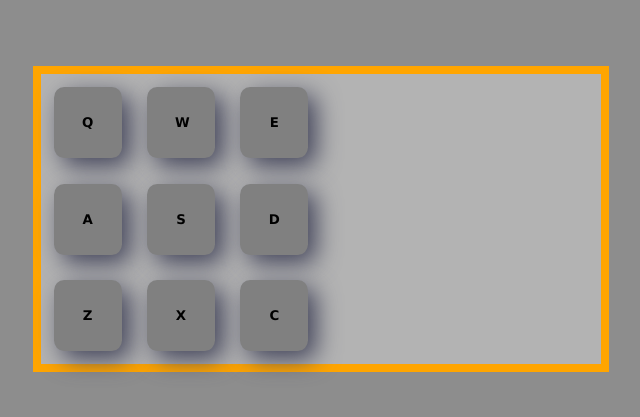
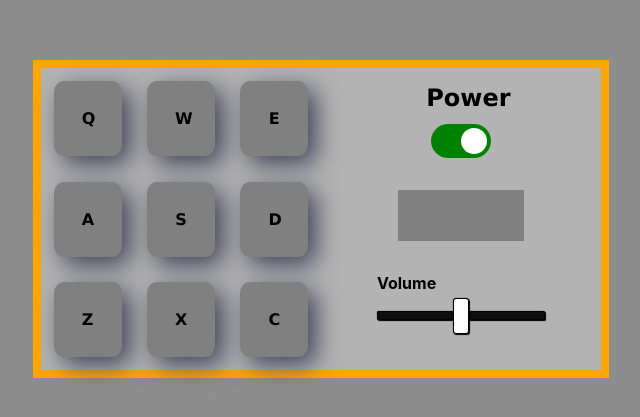
Before and after one commit to SoQu-PJ/Drum-Machine, a React (Create React App) app: page / in a window 1280 px wide. Shown: the part 181-598 px from the top of the page, without its empty margins (319-959 px from the left). Built offline with nearby package versions, Linux system fonts and the light colour scheme.

Commit message:
style sound panel and add sound volume event and power event

```diff
--- a/package.json
+++ b/package.json
@@ -1,7 +1,7 @@
 {
   "name": "drum-machine",
   "version": "0.1.0",
-  "homepage": "https://github.com/SoQu-PJ/Drum-Machine",
+  "homepage": "https://SoQu-PJ.github.io/Drum-Machine",
   "private": true,
   "dependencies": {
     "@testing-library/jest-dom": "^5.16.5",
@@ -9,7 +9,7 @@
     "@testing-library/user-event": "^13.5.0",
     "react": "^18.2.0",
     "react-dom": "^18.2.0",
-    "react-scripts": "5.0.1",
+    "react-scripts": "^2.1.3",
     "web-vitals": "^2.1.4"
   },
   "scripts": {
--- a/src/App.css
+++ b/src/App.css
@@ -6,6 +6,8 @@
   --bg-drum-machine-color: rgb(179, 179, 179);
 
   --bg-button-color: rgb(128, 128, 128);
+
+  --bg-monitor-color: rgb(128, 128, 128);
 }
 
 * {
@@ -38,6 +40,8 @@ body {
 
 .drum-pad {
   font-family: 'Lucida Sans', 'Lucida Sans Regular', 'Lucida Grande', 'Lucida Sans Unicode', Geneva, Verdana, sans-serif;
+  font-weight: bold;
+  font-size: 1rem;
   padding: 30%;
   margin: 0.8rem;
   background-color: var(--bg-button-color);
@@ -46,7 +50,6 @@ body {
   box-shadow: 8px 8px 24px 0px rgba(66, 68, 90, 1);
   cursor: pointer;
   transition: 0.5s;
-  font-weight: bold;
 }
 
 .drum-pad:hover {
@@ -54,3 +57,210 @@ body {
 }
 
 /* button section end */
+
+/* sound panel section start */
+
+.sound-panel {
+  display: flex;
+  justify-content: space-evenly;
+  align-items: center;
+  flex-flow: column;
+}
+
+/* power start*/
+.switch {
+  position: relative;
+  display: inline-block;
+  width: 60px;
+  height: 34px;
+  margin-top: 1.5rem;
+  transition: 0.5s;
+}
+
+.switch:hover {
+  transform: scale(1.2);
+}
+
+.switch input {
+  opacity: 0;
+  width: 0;
+  height: 0;
+}
+
+.slider {
+  position: absolute;
+  cursor: pointer;
+  top: 0;
+  left: 0;
+  right: 0;
+  bottom: 0;
+  background-color: red;
+  -webkit-transition: .4s;
+  transition: .4s;
+}
+
+.slider:before {
+  position: absolute;
+  content: "";
+  height: 26px;
+  width: 26px;
+  left: 4px;
+  bottom: 4px;
+  background-color: white;
+  -webkit-transition: .4s;
+  transition: .4s;
+}
+
+input:checked+.slider {
+  background-color: green;
+}
+
+input:focus+.slider {
+  box-shadow: 0 0 1px green;
+}
+
+input:checked+.slider:before {
+  -webkit-transform: translateX(26px);
+  -ms-transform: translateX(26px);
+  transform: translateX(26px);
+}
+
+.slider.round {
+  border-radius: 34px;
+}
+
+.slider.round:before {
+  border-radius: 50%;
+}
+
+.switch h4 {
+  font-family: 'Lucida Sans', 'Lucida Sans Regular', 'Lucida Grande', 'Lucida Sans Unicode', Geneva, Verdana, sans-serif;
+  position: absolute;
+  left: -0.3rem;
+  top: -2.5rem;
+  font-size: 1.5rem;
+}
+
+/* power end */
+
+/* sound-volume start */
+
+.sound-volume-box {
+  width: 60%;
+}
+
+.sound-volume {
+  appearance: none;
+  margin: 18px 0;
+  width: 100%;
+}
+
+.sound-volume:focus {
+  outline: none;
+}
+
+.sound-volume::-webkit-slider-runnable-track {
+  width: 100%;
+  height: 8.4px;
+  cursor: pointer;
+  box-shadow: 1px 1px 1px #000000, 0px 0px 1px #0d0d0d;
+  background: #0d0d0d;
+  border-radius: 1.3px;
+  border: 0.2px solid #010101;
+}
+
+.sound-volume::-webkit-slider-thumb {
+  box-shadow: 1px 1px 1px #000000, 0px 0px 1px #0d0d0d;
+  border: 1px solid #000000;
+  height: 36px;
+  width: 16px;
+  border-radius: 3px;
+  background: #ffffff;
+  cursor: pointer;
+  -webkit-appearance: none;
+  margin-top: -14px;
+}
+
+.sound-volume:focus::-webkit-slider-runnable-track {
+  background: #0d0d0d;
+}
+
+.sound-volume::-moz-range-track {
+  width: 100%;
+  height: 8.4px;
+  cursor: pointer;
+  box-shadow: 1px 1px 1px #000000, 0px 0px 1px #0d0d0d;
+  background: #0d0d0d;
+  border-radius: 1.3px;
+  border: 0.2px solid #010101;
+}
+
+.sound-volume::-moz-range-thumb {
+  box-shadow: 1px 1px 1px #000000, 0px 0px 1px #0d0d0d;
+  border: 1px solid #000000;
+  height: 36px;
+  width: 16px;
+  border-radius: 3px;
+  background: #ffffff;
+  cursor: pointer;
+}
+
+.sound-volume::-ms-track {
+  width: 100%;
+  height: 8.4px;
+  cursor: pointer;
+  background: transparent;
+  border-color: transparent;
+  border-width: 16px 0;
+  color: transparent;
+}
+
+.sound-volume::-ms-fill-lower {
+  background: #0d0d0d;
+  border: 0.2px solid #010101;
+  border-radius: 2.6px;
+  box-shadow: 1px 1px 1px #000000, 0px 0px 1px #0d0d0d;
+}
+
+.sound-volume::-ms-fill-upper {
+  background: #0d0d0d;
+  border: 0.2px solid #010101;
+  border-radius: 2.6px;
+  box-shadow: 1px 1px 1px #000000, 0px 0px 1px #0d0d0d;
+}
+
+.sound-volume::-ms-thumb {
+  box-shadow: 1px 1px 1px #000000, 0px 0px 1px #0d0d0d;
+  border: 1px solid #000000;
+  height: 36px;
+  width: 16px;
+  border-radius: 3px;
+  background: #ffffff;
+  cursor: pointer;
+}
+
+.sound-volume:focus::-ms-fill-lower {
+  background: #0d0d0d;
+}
+
+.sound-volume:focus::-ms-fill-upper {
+  background: #0d0d0d;
+}
+
+/* sound volume end */
+
+.monitor {
+  font-family: 'Lucida Sans', 'Lucida Sans Regular', 'Lucida Grande', 'Lucida Sans Unicode', Geneva, Verdana, sans-serif;
+  font-weight: bold;
+  background-color: var(--bg-monitor-color);
+  width: 45%;
+  height: 17%;
+  display: flex;
+  align-items: center;
+  justify-content: center;
+}
+
+
+
+
+/* sound panel section end */
--- a/src/App.js
+++ b/src/App.js
@@ -1,14 +1,16 @@
-import React from 'react';
+import React, {useState} from 'react';
 import './App.css';
 import Buttons from './Components/Buttons';
 import SoundPanel from './Components/SoundPanel';
 
 function App() {
+  const [power, setPower] = useState(true);
+
   return (
     <main id="drum-machine">
       {/* <div id="display"></div> */}
-      <Buttons/>
-      <SoundPanel/>
+      <Buttons power={power}/>
+      <SoundPanel power={power} setPower={setPower}/>
     </main>
   );
 }
--- a/src/Components/SoundPanel.js
+++ b/src/Components/SoundPanel.js
@@ -1,11 +1,34 @@
-import React from "react";
+import React, {useState} from "react";
 import '../App.css';
 
 
 const SoundPanel = props => {
+    const [monitorValue, setMonitorValue] = useState("");
+    const [volume, setVolume] = useState(50);
+
+    const volumeHandler = e =>{
+        setVolume(e.target.value);
+        setMonitorValue(`Volume: ${volume}`);
+    }
+
+    const powerHandler = e => {
+        document.querySelector(".power").checked ? props.setPower(true) : props.setPower(false);
+    }
+
     return(
         <section className="sound-panel">
+            <label className="switch">
+            <h4>Power</h4>
+                <input className="power" type="checkbox" onClick={powerHandler} defaultChecked/>
+                <span className="slider round"></span>
+            </label>
 
+            <div className="monitor">{props.power ? monitorValue : ""}</div>
+
+            <div className="sound-volume-box">
+                <h4>Volume</h4>
+                <input className="sound-volume" type="range" min="0" max="100" value={volume} onChange={volumeHandler} disabled={!props.power}/>
+            </div>
         </section>
     )
 }
```
Also changed, not shown: public/manifest.json (deleted), 1 other file (tests, documents, lock files or other folders).
